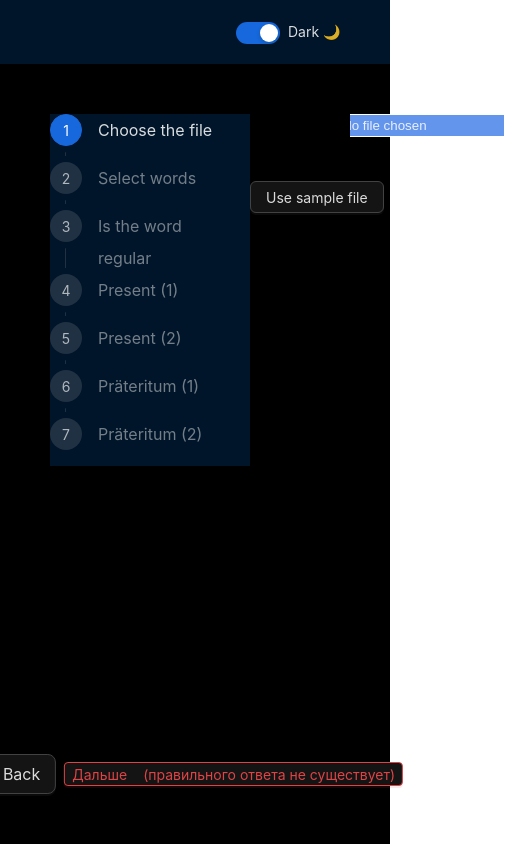
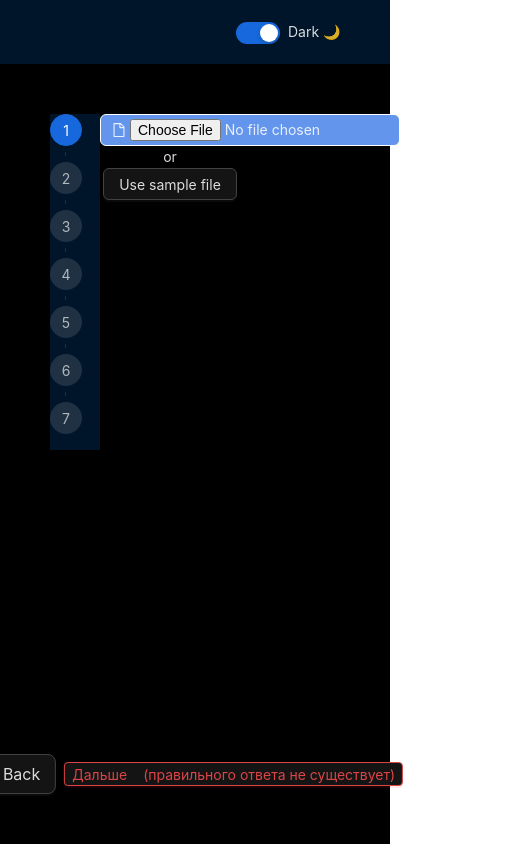
Before and after one commit to Anastasia-Pavlova/Word-Trainer, a React (Create React App) app: page / in a window 390 px wide. Shown: the whole page, 505 px wide, since content can reach past the window. Built offline with nearby package versions, Linux system fonts and the light colour scheme.

Commit message:
fix: mobile stepper; load file; docs; app title

```diff
--- a/package.json
+++ b/package.json
@@ -4,6 +4,7 @@
   "homepage": ".",
   "private": true,
   "dependencies": {
+    "@ant-design/icons": "^5.2.6",
     "@reduxjs/toolkit": "^1.9.7",
     "@testing-library/jest-dom": "^5.17.0",
     "@testing-library/react": "^13.4.0",
--- a/public/index.html
+++ b/public/index.html
@@ -24,7 +24,7 @@
       work correctly both with client-side routing and a non-root public URL.
       Learn how to configure a non-root public URL by running `npm run build`.
     -->
-    <title>React App</title>
+    <title>Word trainer</title>
   </head>
   <body>
     <noscript>You need to enable JavaScript to run this app.</noscript>
--- a/src/App.css
+++ b/src/App.css
@@ -1,4 +1,5 @@
 .uploadInput {
   border: 1px solid white;
   background-color: cornflowerblue;
+  width: 300px;
 }
--- a/src/App.js
+++ b/src/App.js
@@ -11,6 +11,8 @@ import {
 } from "antd";
 import { Content, Footer, Header } from "antd/es/layout/layout";
 import Sider from "antd/es/layout/Sider";
+import Input from "antd/es/input/Input";
+import { FileOutlined } from "@ant-design/icons";
 import { changeAlgorithm } from "./redux/reducers/themeSlice";
 import { useDispatch, useSelector } from "react-redux";
 import { FooterButtons } from "./components/FooterButtons";
@@ -20,7 +22,7 @@ import { SelectWords } from "./components/SelectWords";
 import { RegularVerbs } from "./components/RegularVerbs";
 import { PresentSingle } from "./components/Present";
 
-import data from "./WordsArray.json";
+import data from "./example.json";
 import "./App.css";
 
 const { Text } = Typography;
@@ -33,6 +35,16 @@ function App() {
     token: { colorBgContainer },
   } = theme.useToken();
 
+  const stepTitles = [
+    "Choose the file",
+    "Select words",
+    "Is the word regular",
+    "Present (1)",
+    "Present (2)",
+    "Präteritum (1)",
+    "Präteritum (2)",
+  ];
+
   const onStepChange = (value) => {
     setCurrent(value);
   };
@@ -42,6 +54,7 @@ function App() {
     const reader = new FileReader();
     reader.onload = (e) => {
       try {
+        const data = JSON.parse(e.target.result);
         dispatch(addWords(data));
         dispatch(completeStep(true));
       } catch (error) {
@@ -68,10 +81,11 @@ function App() {
         return (
           <>
             <div>
-              <input
+              <Input
                 type="file"
                 onChange={handleUpload}
                 className="uploadInput"
+                prefix={<FileOutlined />}
               />
             </div>
             <Text>or</Text>
@@ -126,6 +140,7 @@ function App() {
         <div style={{ textAlign: "center", margin: 50 }}>
           <Layout hasSider>
             <Sider
+              width={window.innerWidth > 700 ? 200 : 50}
               style={{
                 background:
                   globalTheme.algorithm === "defaultAlgorithm" &&
@@ -136,29 +151,11 @@ function App() {
                 current={current}
                 onChange={onStepChange}
                 direction="vertical"
-                items={[
-                  {
-                    title: "Choose the file",
-                  },
-                  {
-                    title: "Select words",
-                  },
-                  {
-                    title: "Is the word regular",
-                  },
-                  {
-                    title: "Present (1)",
-                  },
-                  {
-                    title: "Present (2)",
-                  },
-                  {
-                    title: "Präteritum (1)",
-                  },
-                  {
-                    title: "Präteritum  (2)",
-                  },
-                ]}
+                items={stepTitles.map((stepTitle) => {
+                  return {
+                    title: window.innerWidth > 700 ? stepTitle : "",
+                  };
+                })}
               />
             </Sider>
             <Content>{getStepData(current)}</Content>
--- a/src/WordsArray.json
+++ b/src/example.json
@@ -40,7 +40,7 @@
     "translation": "смывать",
     "isRegular": false,
     "grundformen": "er wäscht ab · er wusch ab · ich habe abgewaschen",
-    "examples": [""],
+    "examples": ["", ""],
     "single": {
       "1": {
         "ending": ["e"],
```
Also changed, not shown: 2 other files (tests, documents, lock files or other folders).
